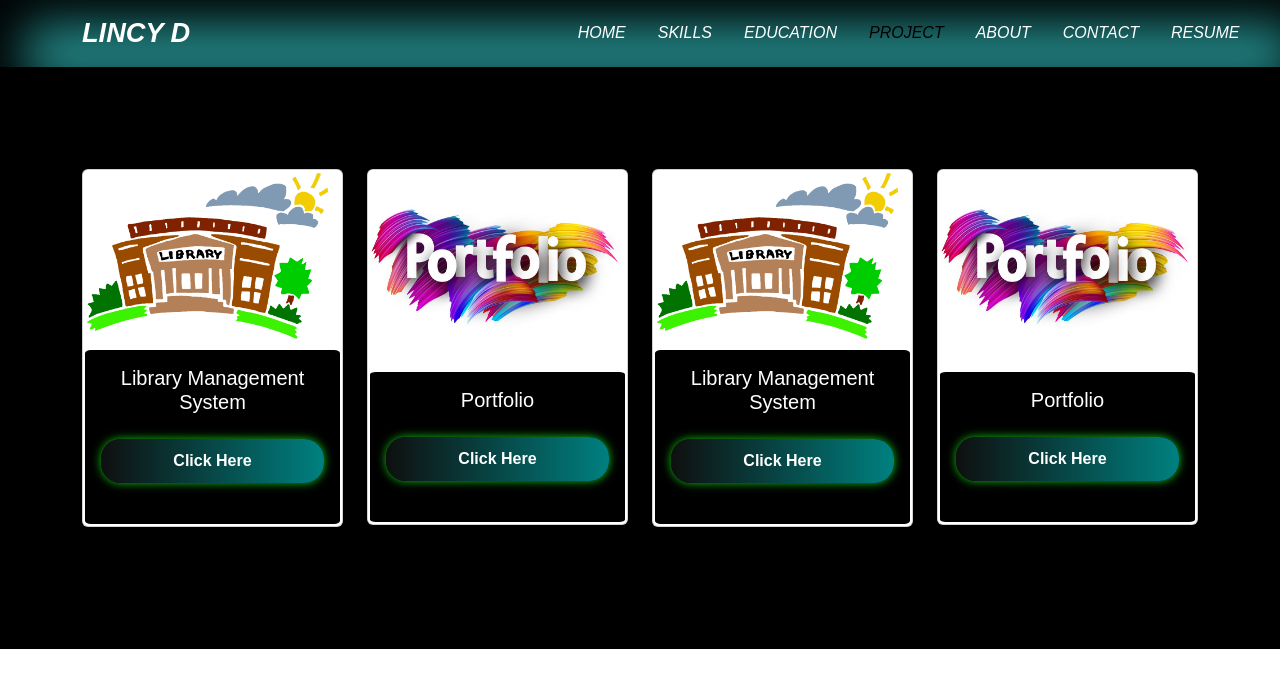
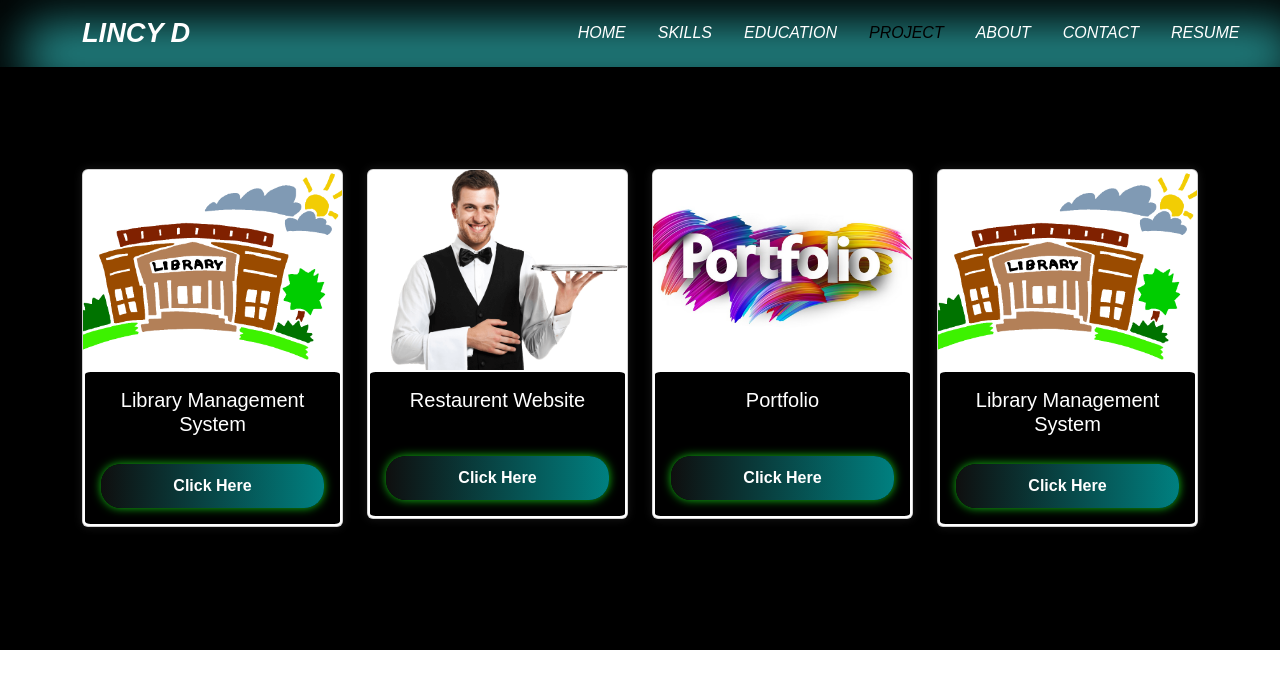
Before and after one commit to Lincydiyo/portfolio, a React (Create React App) app: page /#/project in a window 1280 px wide. Shown: the top 688 px of the page. Built offline with nearby package versions, Linux system fonts and the light colour scheme.

Commit message:
portfolio new project commit

```diff
--- a/src/Components/Project.jsx
+++ b/src/Components/Project.jsx
@@ -5,6 +5,7 @@ import Container from "react-bootstrap/Container";
 import library from "../ImageFolder/library.png";
 import portfolio from "../ImageFolder/portfolio.jpg";
 import "../CssFolder/Project.css";
+import restaurent from "../ImageFolder/restaurent.png";
 
 function Project() {
   return (
@@ -17,13 +18,38 @@ function Project() {
                 <Card.Img variant="top" src={library} />
                 <Card.Body className="CardBody">
                   <Card.Title>Library Management System</Card.Title>
-                  <button type="button">Click Here</button>
+                  <button type="button">
+                    <a
+                      href="  https://lincydiyo.github.io/Library-Management-System/"
+                      target="_blank"
+                      rel="noopener noreferrer"
+                    >
+                      Click Here
+                    </a>
+                  </button>
                 </Card.Body>
               </Card>
             </Col>
                 <Col xs={12} md={6} lg={3}>
               <Card className="MainCard">
-                <Card.Img variant="top" src={portfolio} height={200} />
+                <Card.Img variant="top" src={restaurent} />
+                <Card.Body className="CardBody">
+                  <Card.Title>Restaurent Website</Card.Title>
+                  <button type="button">
+                    <a
+                      href="https://lincydiyo.github.io/Restaurent-Website/"
+                      target="_blank"
+                      rel="noopener noreferrer"
+                    >
+                      Click Here
+                    </a>
+                  </button>
+                </Card.Body>
+              </Card>
+            </Col>
+            <Col xs={12} md={6} lg={3}>
+              <Card className="MainCard">
+                <Card.Img variant="top" src={portfolio} />
                 <Card.Body className="CardBody">
                   <Card.Title>Portfolio</Card.Title>
                   <button type="button">
@@ -35,7 +61,6 @@ function Project() {
                       Click Here
                     </a>
                   </button>
-
                 </Card.Body>
               </Card>
             </Col>
@@ -44,25 +69,15 @@ function Project() {
                 <Card.Img variant="top" src={library} />
                 <Card.Body className="CardBody">
                   <Card.Title>Library Management System</Card.Title>
-                  <button type="button">Click Here</button>
-                </Card.Body>
-              </Card>
-            </Col>
-            <Col xs={12} md={6} lg={3}>
-              <Card className="MainCard">
-                <Card.Img variant="top" src={portfolio} height={200} />
-                <Card.Body className="CardBody">
-                  <Card.Title>Portfolio</Card.Title>
                   <button type="button">
                     <a
-                    href="https://lincydiyo.github.io/portfolio/"
+                      href="  https://lincydiyo.github.io/Library-Management-System/"
                       target="_blank"
                       rel="noopener noreferrer"
                     >
                       Click Here
                     </a>
                   </button>
-
                 </Card.Body>
               </Card>
             </Col>
--- a/src/CssFolder/Project.css
+++ b/src/CssFolder/Project.css
@@ -1,15 +1,32 @@
-* {
-  margin: 0;
-  padding: 0;
-  box-sizing: border-box;
-  cursor: pointer;
-  font-family: sans-serif;
-}
 .ProjectDiv {
   background-color: black;
-  height: auto;
   padding: 8% 0;
 }
+
+.MainCard {
+ height: 100%;
+  display: flex;
+  flex-direction: column;
+  justify-content: space-between;
+  margin-bottom: 20px;
+  box-shadow: 0px 0px 10px rgba(255, 255, 255, 0.1);
+  min-height: 350px;}
+
+.MainCard img {
+  height: 200px;
+  object-fit: cover;
+}
+
+.CardBody {
+  flex-grow: 1;
+  display: flex;
+  flex-direction: column;
+  justify-content: space-between;
+  text-align: center;
+  padding: 20px;
+
+}
+
 .ProjectDiv button {
   background: linear-gradient(to right, #0f0f0f, #008080);
   color: white;
@@ -23,15 +40,17 @@
   text-align: center;
   box-shadow: 0px 0px 10px rgb(20, 193, 20);
   width: 100%;
-  display: block;
-  margin: 25px 0;
+  margin-top: 20px;
 }
+
 .ProjectDiv button:hover {
   background: linear-gradient(to right, #008080, #0f0f0f);
   box-shadow: 0px 0px 10px rgb(20, 193, 20);
   transform: translateY(-5px);
 }
+
 .ProjectDiv a {
   color: white;
   text-decoration: none;
+  display: block;
 }
```
Also changed, not shown: src/ImageFolder/restaurent.png (added). Lines whose indentation alone changed are shown as unchanged.
